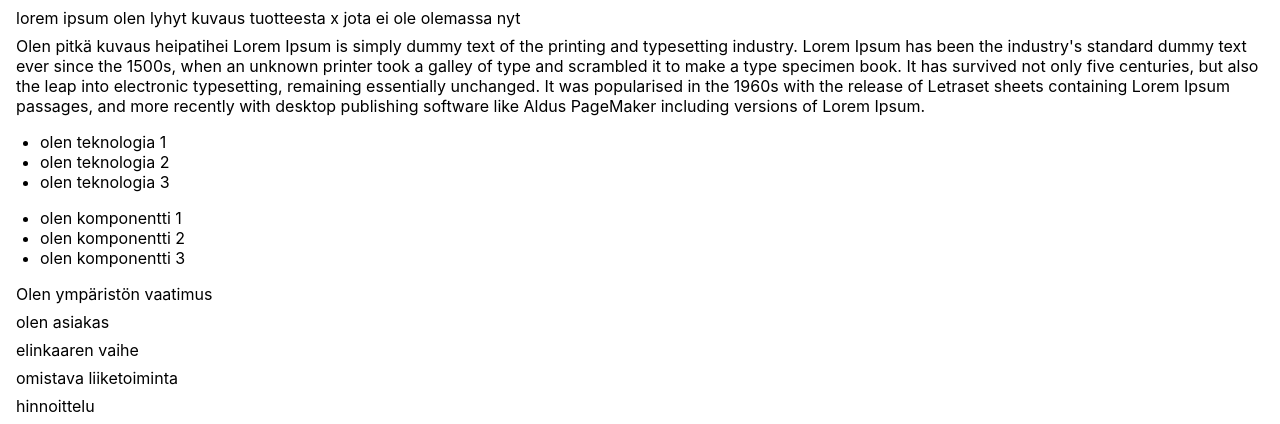
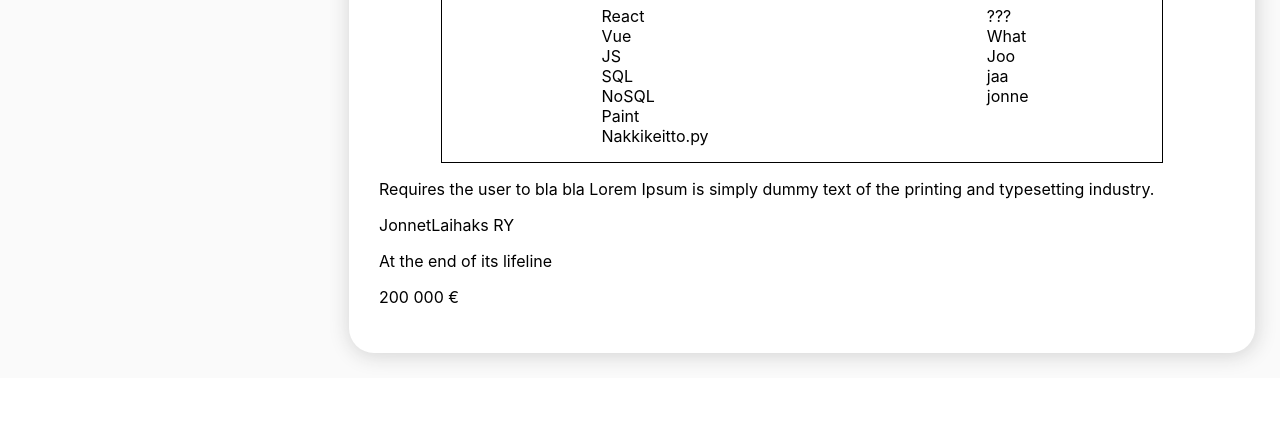
Before and after one commit to martimik/TuHlaRi-front-end, a React app: page /products in a window 1280 px wide. Shown: the part 455-879 px from the top of the page. After the commit the page ends 833 px from the top, so only its background shows below. Built offline with nearby package versions, Linux system fonts and the light colour scheme.

Commit message:
Styling - Reko & Markus

```diff
--- a/src/components/App.js
+++ b/src/components/App.js
@@ -7,8 +7,8 @@ import Products from "./Products";
 
 function App() {
     const array = [
-        { name: "products", url: "products" },
-        { name: "arr_nabbula2", url: "heh_kirjaudut_ulos" }
+        { name: "Home", url: "/" },
+        { name: "Products", url: "products" }
     ];
 
     return (
--- a/src/components/Login.js
+++ b/src/components/Login.js
@@ -1,4 +1,5 @@
 import React, { useState } from "react";
+import axios from "axios";
 import TextField from "@material-ui/core/TextField";
 import Button from "@material-ui/core/Button";
 import { makeStyles } from "@material-ui/core/styles";
@@ -9,17 +10,32 @@ export default function Login(props) {
     const { isOpen } = props;
 
     function handleChange(event) {
-        console.log(event.target);
         setCredentials({
             ...credentials,
             [event.target.name]: event.target.value
         });
-        console.log(event.target.name);
     }
 
     function handleSubmit(event) {
         event.preventDefault();
         console.log(credentials);
+        axios
+            .post(
+                "http://10.99.104.48:8080/login",
+                {},
+                {
+                    auth: {
+                        username: credentials.user,
+                        password: credentials.password
+                    }
+                }
+            )
+            .then(response => {
+                console.log(response);
+            })
+            .catch(error => {
+                console.error(error);
+            });
     }
 
     return (
@@ -52,7 +68,6 @@ export default function Login(props) {
                     className={classes.root}
                     variant="contained"
                     color="primary"
-                    //close if sucsesfull :^)
                 >
                     Login
                 </Button>
@@ -69,7 +84,8 @@ const useStyles = makeStyles(theme => ({
     },
     form: {
         display: "flex",
-        padding: "20px",
-        flexDirection: "column"
+        flexDirection: "column",
+        padding: "1rem",
+        borderRadius: "1.5rem"
     }
 }));
--- a/src/components/Nav.js
+++ b/src/components/Nav.js
@@ -16,8 +16,8 @@ export default function Nav(props) {
     return (
         <nav className="nav-bar">
             <ul>
-                {props.links.map(link => (
-                    <li>
+                {props.links.map((link, i) => (
+                    <li key={i}>
                         <Button className={classes.button}>
                             <Link to={link.url}>{link.name}</Link>
                         </Button>
@@ -54,12 +54,12 @@ const useStyles = makeStyles({
         padding: "0 30px"
     },
     loginIconUp: {
-        transform: "rotate(0deg)",
+        transform: "rotate(-180deg)",
         transition: "all 0.25s"
     },
     loginIconDown: {
         transition: "all 0.25s",
-        transform: "rotate(-180deg)"
+        transform: "rotate(0deg)"
     },
     button: {
         color: "white",
--- a/src/components/Product.js
+++ b/src/components/Product.js
@@ -9,48 +9,58 @@ export default class Product extends React.Component {
         return (
             <div className="product">
                 <div className="product-header">
-                    <h1>Nimi</h1>{" "}
+                    <h1>{this.props.product.name}</h1>{" "}
                     <img
-                        className="logo-normal"
-                        src="https://i.ytimg.com/vi/3dcli9i_pvA/hqdefault.jpg"
+                        className="logo-large"
+                        src={this.props.product.image}
                     ></img>
                 </div>
                 <div>
-                    <p>
-                        lorem ipsum olen lyhyt kuvaus tuotteesta x jota ei ole
-                        olemassa nyt
+                    <p className="product-short-description">
+                        {this.props.product.shortDescription}
                     </p>
                 </div>
                 <div>
-                    <p>
-                        Olen pitkä kuvaus heipatihei Lorem Ipsum is simply dummy
-                        text of the printing and typesetting industry. Lorem
-                        Ipsum has been the industry's standard dummy text ever
-                        since the 1500s, when an unknown printer took a galley
-                        of type and scrambled it to make a type specimen book.
-                        It has survived not only five centuries, but also the
-                        leap into electronic typesetting, remaining essentially
-                        unchanged. It was popularised in the 1960s with the
-                        release of Letraset sheets containing Lorem Ipsum
-                        passages, and more recently with desktop publishing
-                        software like Aldus PageMaker including versions of
-                        Lorem Ipsum.
+                    <p className="product-long-description">
+                        {this.props.product.longDescription}
                     </p>
-                    <ul>
-                        <li>olen teknologia 1</li>
-                        <li>olen teknologia 2</li>
-                        <li>olen teknologia 3</li>
-                    </ul>
-                    <ul>
-                        <li>olen komponentti 1</li>
-                        <li>olen komponentti 2</li>
-                        <li>olen komponentti 3</li>
-                    </ul>
-                    <p>Olen ympäristön vaatimus</p>
-                    <p>olen asiakas</p>
-                    <p>elinkaaren vaihe</p>
-                    <p>omistava liiketoiminta</p>
-                    <p>hinnoittelu</p>
+                    <div className="product-info-list">
+                        <div>
+                            <p>Teknologiat</p>
+                            <ul>
+                                {this.props.product.technologies.map(
+                                    (technology, i) => (
+                                        <li key={i}>{technology}</li>
+                                    )
+                                )}
+                            </ul>
+                        </div>
+                        <div>
+                            <p>Komponentit</p>
+                            <ul>
+                                {this.props.product.components.map(
+                                    (component, i) => (
+                                        <li key={i}>{component}</li>
+                                    )
+                                )}
+                            </ul>
+                        </div>
+                    </div>
+                    <p className="product-requirement">
+                        {this.props.product.requirement || null}
+                    </p>
+                    <p className="product-customer">
+                        {this.props.product.customer || null}
+                    </p>
+                    <p className="product-lifecycle">
+                        {this.props.product.lifecycle || null}
+                    </p>
+                    <p className="product-business-owner">
+                        {this.props.product.businessOwner || null}
+                    </p>
+                    <p className="product-pricing">
+                        {this.props.product.pricing || null}
+                    </p>
                 </div>
             </div>
         );
--- a/src/index.css
+++ b/src/index.css
@@ -35,24 +35,9 @@ code {
     color: #09d3ac;
 }
 
-div p {
-    margin: 0.5rem 1rem;
-}
-
-.ip {
-    color: #f2f2f2;
-    font-size: 28px;
-}
-
-.id {
-    color: #33ff33;
-    font-size: 28px;
-    min-width: 380px;
-}
-
-.date {
-    color: fuchsia;
-    font-size: 28px;
+a {
+    text-decoration: none;
+    color: white;
 }
 
 .nav-bar {
@@ -74,9 +59,10 @@ div p {
     position: fixed;
     right: 20px;
     transition: all 0.25s;
-    border-radius: 2px;
+    border-radius: 0.5rem;
     background-color: white;
     box-shadow: 2px 10px 10px 0.3px #868686;
+    padding: 0.5rem;
 }
 
 .login-open {
@@ -89,11 +75,6 @@ div p {
     opacity: 0;
 }
 
-a {
-    text-decoration: none;
-    color: white;
-}
-
 .logo-normal {
     border-radius: 50%;
     width: 50px;
@@ -101,12 +82,72 @@ a {
     object-fit: cover;
 }
 
+.logo-large {
+    border-radius: 50%;
+    width: 100px;
+    height: 100px;
+    object-fit: cover;
+    margin-left: 2rem;
+}
+
 .product-header {
     display: flex;
     justify-content: center;
     align-items: center;
+    width: 100%;
 }
 
 .product {
+    box-shadow: 1px 2px 20px 1px#d4d4d4;
     text-align: left;
+    margin: 25px 25px;
+    width: 100%;
+    padding: 30px;
+    border-radius: 25px;
+    background-color: white;
 }
+
+.products {
+    display: flex;
+    min-height: 90vh;
+    background-color: #fafafa;
+}
+
+.sidebar {
+    display: flex;
+    flex-direction: column;
+    margin-top: 25px;
+}
+
+ul {
+    list-style: none;
+}
+
+.product-info-list {
+    display: flex;
+    justify-content: space-around;
+    border: 1px solid black;
+    max-width: 85%;
+    margin: auto;
+}
+
+.product-requirement {
+}
+
+.product-customer {
+}
+
+.product-lifecycle {
+}
+
+.product-business-owner {
+}
+
+.product-pricing {
+}
+
+.product-short-description {
+}
+
+.product-long-description {
+}
```
Also changed, not shown: 1 other file.
